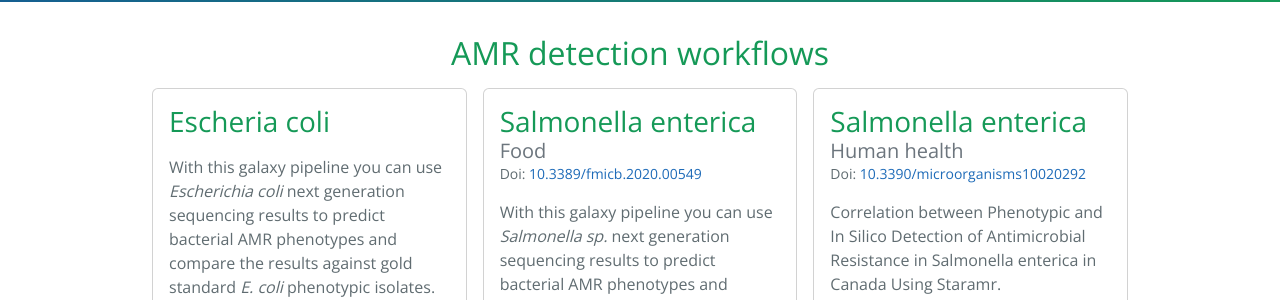
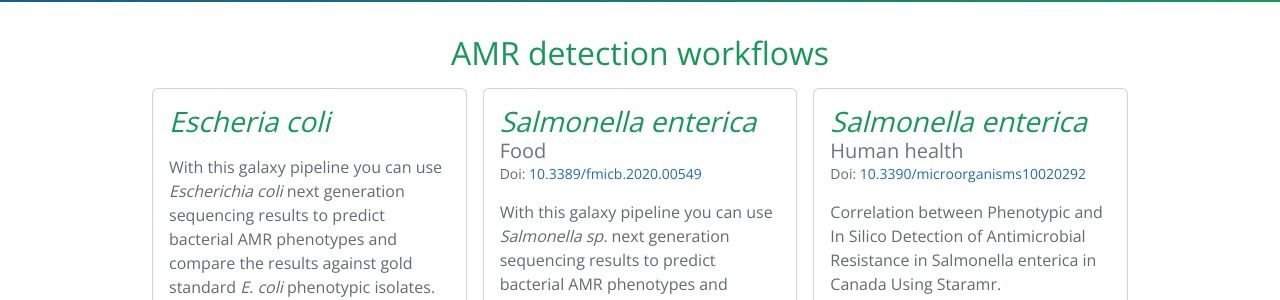
Before and after one commit to ErasmusMC-Bioinformatics/benchAMRking, a Jekyll site: the page built from index.md, in a window 1280 px wide. Shown: the part 302-602 px from the top of the page. Built offline with Jekyll 4.4.1, drawn with Linux system fonts in a browser that asks for light colours.

Commit message:
Make species title italic

```diff
--- a/_includes/workflows.html
+++ b/_includes/workflows.html
@@ -11,7 +11,7 @@
         <div class="col col-12 col-md-4 mb-3">
           <div class="card h-100">
             <div class="card-body d-flex flex-column">
-              <h3 class="card-title m-0">{{ workflow.species_of_interest }}</h3>
+              <h3 class="card-title m-0 fst-italic">{{ workflow.species_of_interest }}</h3>
               {% if workflow.species_subcategory %}
               <h5 class="card-subtitle text-muted m-0">{{ workflow.species_subcategory }}</h5>
               {% endif %}
```
